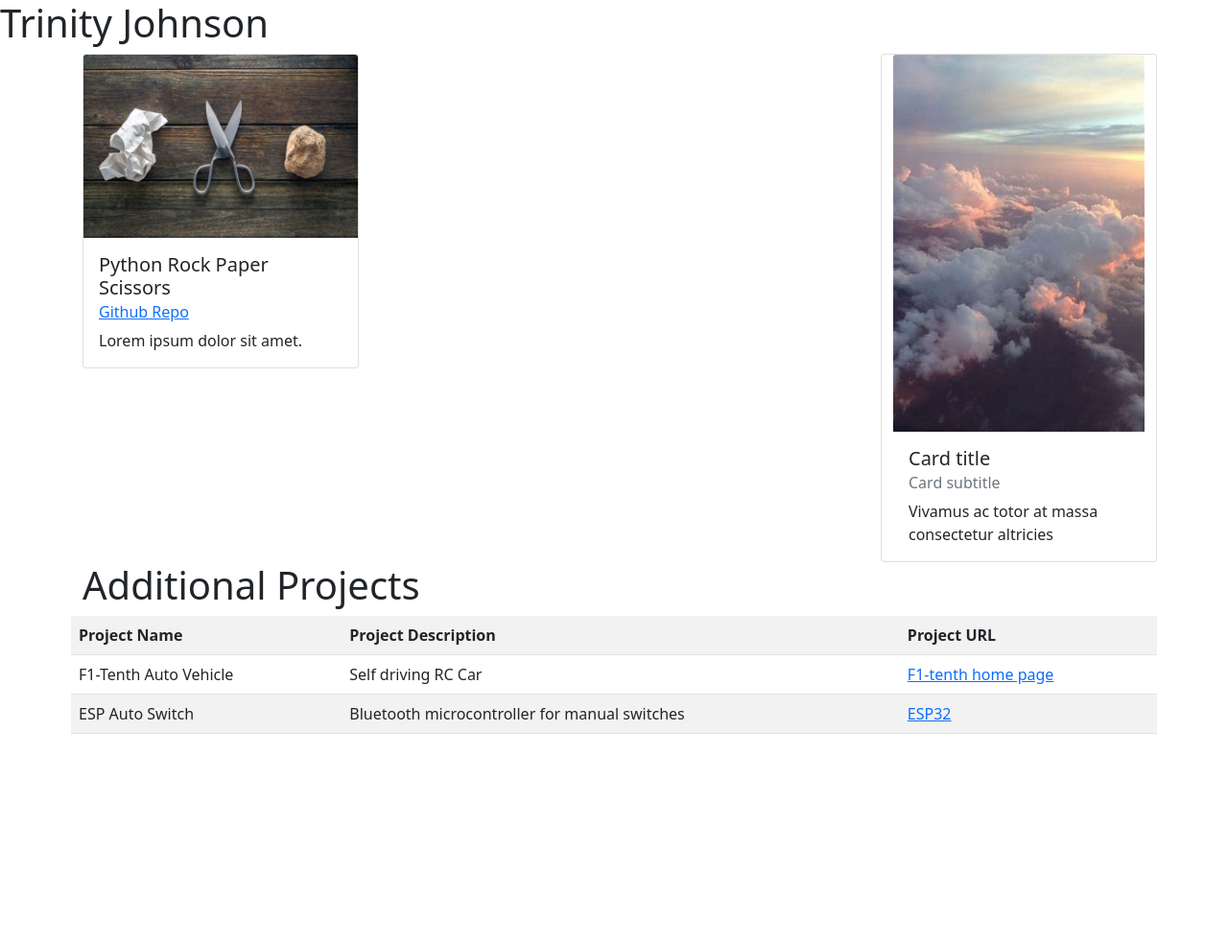
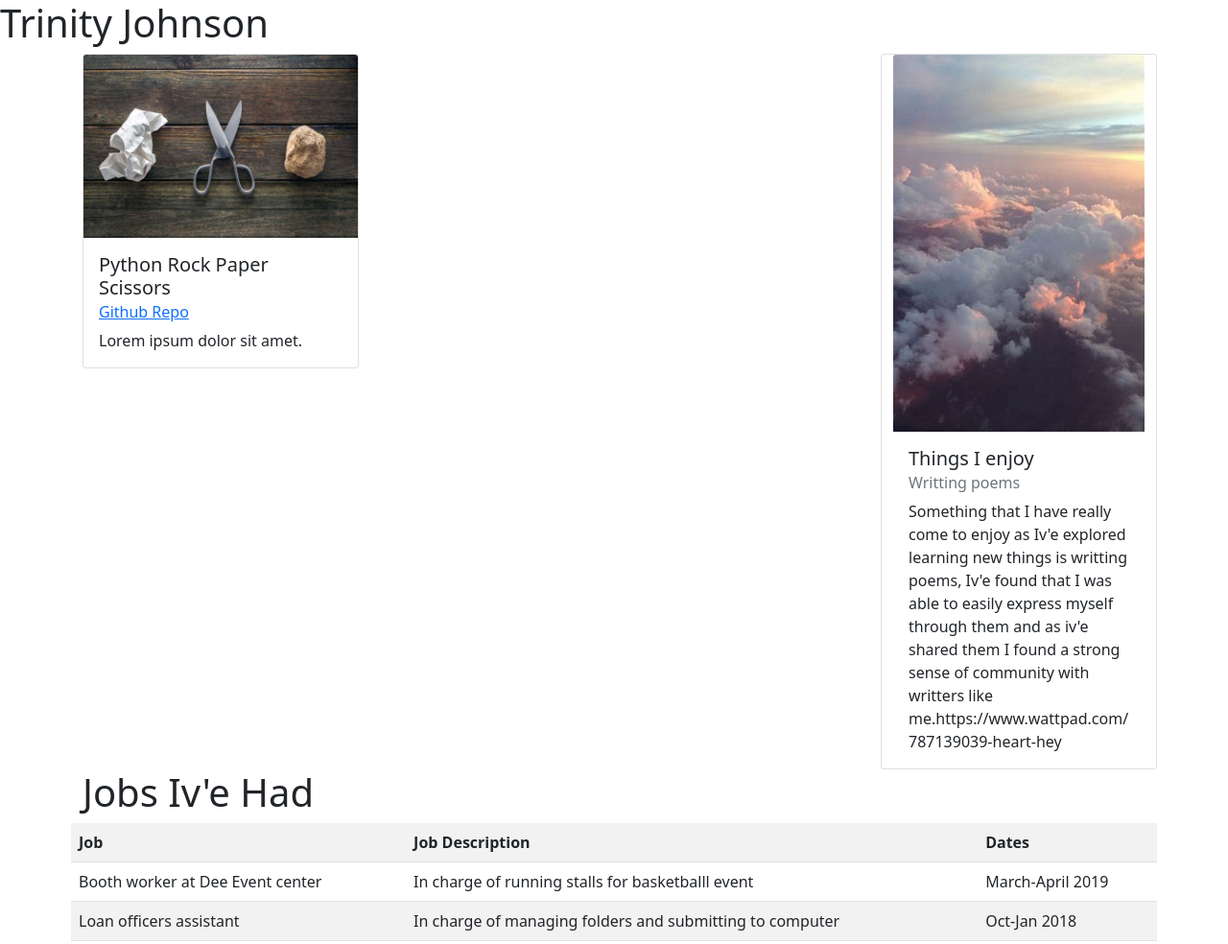
Before and after one commit to CS-1030-Hadzik/myfirstwebsite-uttrinity, a plain HTML site: page index.html in a window 1280 px wide. Shown: the whole page at 96% size. Before the commit the page ends 800 px from the top, so only its background shows below. Drawn offline with nearby package versions, Linux system fonts and the light colour scheme.

Commit message:
new words
added personalized information

```diff
--- a/index.html
+++ b/index.html
@@ -35,29 +35,29 @@
             <div class="card" style="width:18rem;">
                 <img src="images/Aesthetic image.jfif" class="card-img-top" alt="...">
                 <div class="card-body">
-                  <h5 class="card-title">Card title</h5>
-                  <h6 class="card-subtitle mb-2 text-muted ">Card subtitle</h6>
-                  <p class="card-text">Vivamus ac totor at massa consectetur altricies</p>
+                  <h5 class="card-title">Things I enjoy</h5>
+                  <h6 class="card-subtitle mb-2 text-muted ">Writting poems</h6>
+                  <p class="card-text">Something that I have really come to enjoy as Iv'e explored learning new things is writting poems, Iv'e found that I was able to easily express myself through them and as iv'e shared them I found a strong sense of community with writters like me.https://www.wattpad.com/787139039-heart-hey</p>
                 </div>
               </div>
         </div>
         <div class="row">
-          <h1>Additional Projects</h1>
+          <h1>Jobs Iv'e Had</h1>
           <table class="table table-striped">
             <tr>
-                <th>Project Name</th>
-                <th>Project Description</th>
-                <th>Project URL</th>
+                <th>Job</th>
+                <th>Job Description</th>
+                <th>Dates</th>
               </tr>
             <tr>
-                <td>F1-Tenth Auto Vehicle</td>
-                <td>Self driving RC Car</td>
-                <td><a href="URL">F1-tenth home page</a></td>
+                <td>Booth worker at Dee Event center</td>
+                <td>In charge of running stalls for basketballl event </td>
+                <td>March-April 2019</a></td>
               </tr>
             <tr>
-                <td>ESP Auto Switch</td>
-                <td>Bluetooth microcontroller for manual switches</td>
-                <td><a href= "URL">ESP32</a></td>
+                <td>Loan officers assistant</td>
+                <td>In charge of managing folders and submitting to computer</td>
+                <td>Oct-Jan 2018</a></td>
               </tr>
             </table>
         </div>
```
